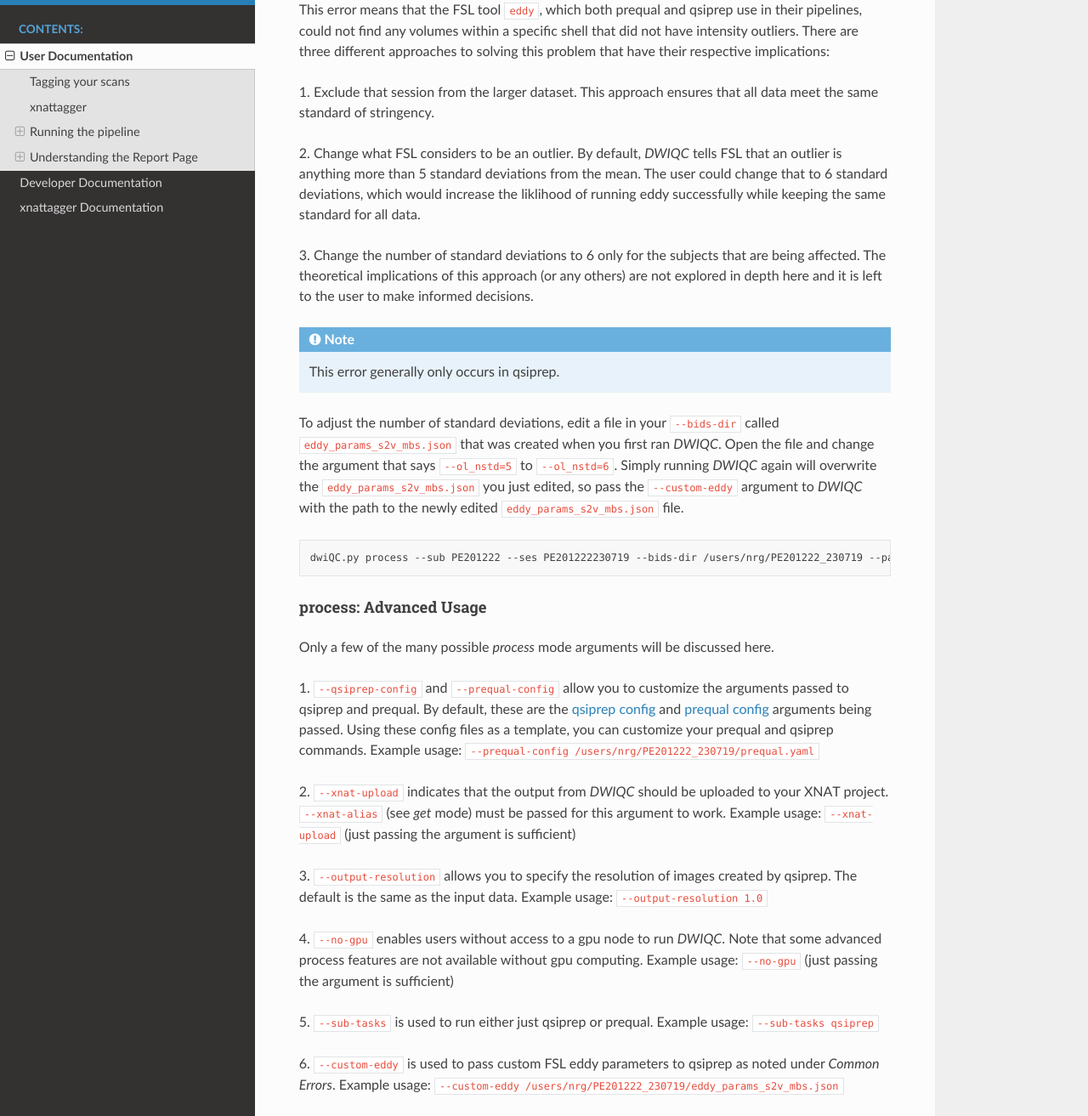
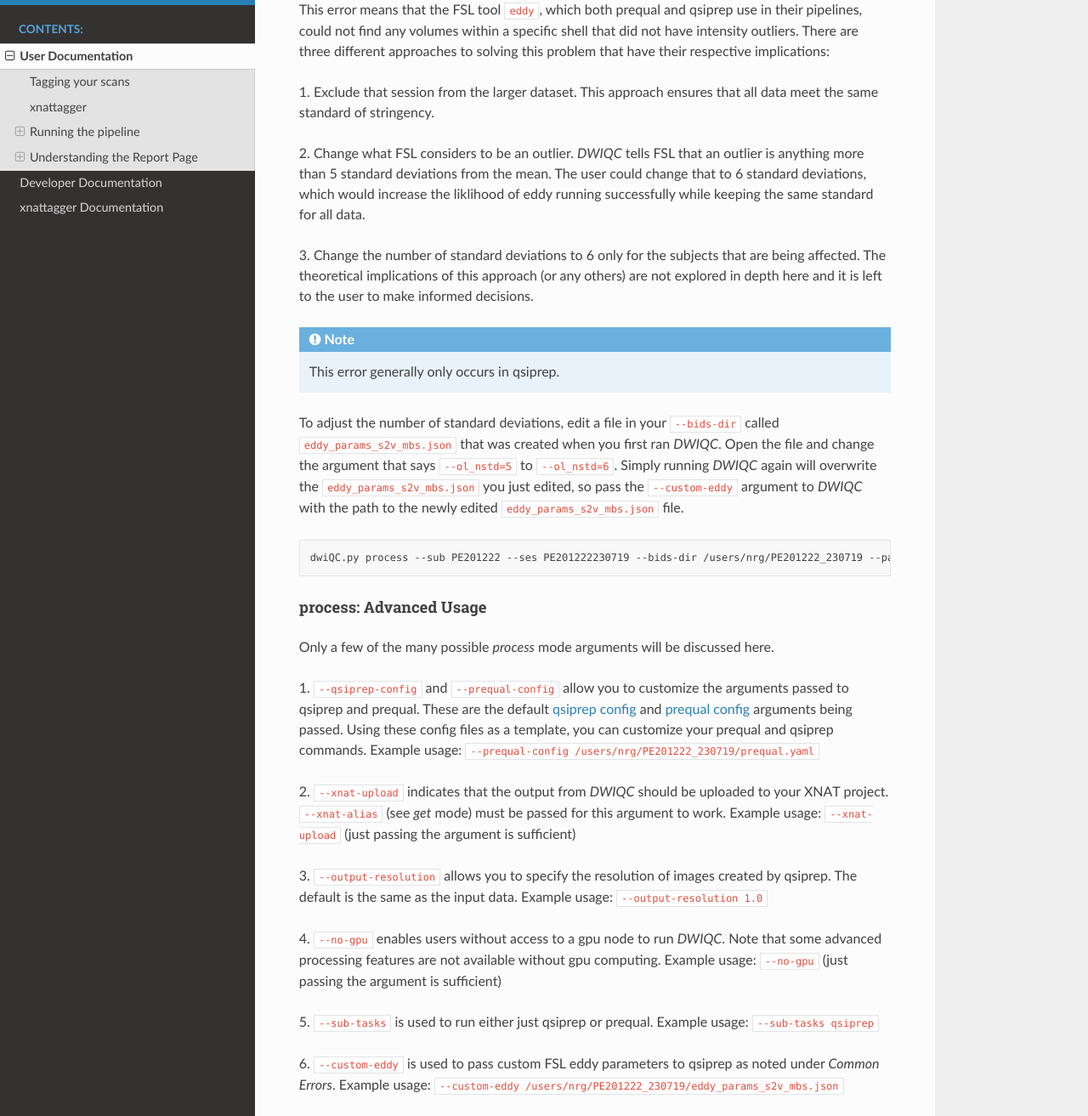
Before and after one commit to harvard-nrg/dwiqc, a Sphinx documentation site: the page built from docs/source/xnat.rst, in a window 1280 px wide and 1400 px high, scrolled down 8318 px, cut to the strip 87-1400 px from the top of the window. Shown: the whole strip at 85% size. Built offline with Sphinx 7.4.7 and the Read the Docs theme 2.0.0, drawn with Linux system fonts in a browser that asks for light colours; some of the changed text lies outside the part shown.

Commit message:
spelling fixes

```diff
--- a/docs/source/xnat.rst
+++ b/docs/source/xnat.rst
@@ -201,7 +201,7 @@
 
 *DWIQC* runtime varies based on available resources, size of data and desired processing steps. Users should expect one session to take 3-5 hours to complete prequal and 7-10 hours to complete qsiprep. Prequal and qsiprep are run in parallel, so total processing time rarely exceeds 10 hours. *DWIQC* also makes use of the FSL tool eddy quad. Eddy quad runs a series of quality assesment commands to generate images and quantitative metric tables. Eddy quad doesn't take more than 10 minutes to run in most cases. A successful *DWIQC* run will contain output from all three of these software packages.
 
-Prequal Output:
+**Prequal Output:**
 
 To find the prequal pdf report, navigate to the ``--bids-dir`` directory you passed to *process* mode. The pdf will be located under several layers of directories:
 
@@ -209,7 +209,7 @@
 
 Download an example :download:`here <examples/dtiQA.pdf>`.
 
-Qsiprep Output:
+**Qsiprep Output:**
 
 To find the qsiprep html report, navigate to the ``--bids-dir`` directory you passed to *process* mode. The html file will be located under several layers of directories:
 
@@ -217,7 +217,7 @@
 
 Download an example :download:`here <examples/sub-MS881355-imbedded_images.html>`.
 
-Eddy Quad Output:
+**Eddy Quad Output:**
 
 To find the eddy quad pdf report, navigate to the ``--bids-dir`` directory you passed to *process* mode. The pdf file will be located under several layers of directories:
 
@@ -236,7 +236,7 @@
 
 | 1. Exclude that session from the larger dataset. This approach ensures that all data meet the same standard of stringency.
 
-| 2. Change what FSL considers to be an outlier. By default, *DWIQC* tells FSL that an outlier is anything more than 5 standard deviations from the mean. The user could change that to 6 standard deviations, which would increase the liklihood of running eddy successfully while keeping the same standard for all data.
+| 2. Change what FSL considers to be an outlier. *DWIQC* tells FSL that an outlier is anything more than 5 standard deviations from the mean. The user could change that to 6 standard deviations, which would increase the liklihood of eddy running successfully while keeping the same standard for all data.
 
 | 3. Change the number of standard deviations to 6 only for the subjects that are being affected. The theoretical implications of this approach (or any others) are not explored in depth here and it is left to the user to make informed decisions.
 
@@ -254,13 +254,13 @@
 
 Only a few of the many possible *process* mode arguments will be discussed here.
 
-| 1. ``--qsiprep-config`` and ``--prequal-config`` allow you to customize the arguments passed to qsiprep and prequal. By default, these are the `qsiprep config <https://github.com/harvard-nrg/dwiqc/blob/main/dwiqc/config/qsiprep.yaml>`_ and `prequal config <https://github.com/harvard-nrg/dwiqc/blob/main/dwiqc/config/prequal.yaml>`_ arguments being passed. Using these config files as a template, you can customize your prequal and qsiprep commands. Example usage: ``--prequal-config /users/nrg/PE201222_230719/prequal.yaml``
+| 1. ``--qsiprep-config`` and ``--prequal-config`` allow you to customize the arguments passed to qsiprep and prequal. These are the default `qsiprep config <https://github.com/harvard-nrg/dwiqc/blob/main/dwiqc/config/qsiprep.yaml>`_ and `prequal config <https://github.com/harvard-nrg/dwiqc/blob/main/dwiqc/config/prequal.yaml>`_ arguments being passed. Using these config files as a template, you can customize your prequal and qsiprep commands. Example usage: ``--prequal-config /users/nrg/PE201222_230719/prequal.yaml``
 
 | 2. ``--xnat-upload`` indicates that the output from *DWIQC* should be uploaded to your XNAT project. ``--xnat-alias`` (see *get* mode) must be passed for this argument to work. Example usage: ``--xnat-upload`` (just passing the argument is sufficient)
 
 | 3. ``--output-resolution`` allows you to specify the resolution of images created by qsiprep. The default is the same as the input data. Example usage: ``--output-resolution 1.0``
 
-| 4. ``--no-gpu`` enables users without access to a gpu node to run *DWIQC*. Note that some advanced process features are not available without gpu computing. Example usage: ``--no-gpu`` (just passing the argument is sufficient)
+| 4. ``--no-gpu`` enables users without access to a gpu node to run *DWIQC*. Note that some advanced processing features are not available without gpu computing. Example usage: ``--no-gpu`` (just passing the argument is sufficient)
 
 | 5. ``--sub-tasks`` is used to run either just qsiprep or prequal. Example usage: ``--sub-tasks qsiprep``
 
```
Also changed, not shown: other parts of docs/source/xnat.rst (+2 -2 lines).
